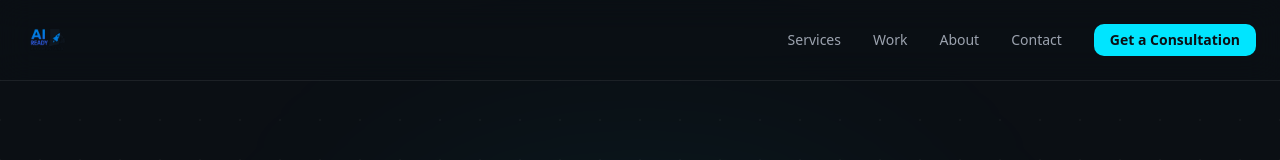
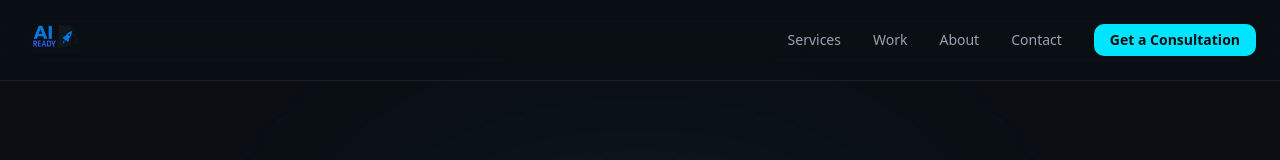
Before and after one commit to amartinez808/AiReadyRI, a Next.js app: page / in a window 1280 px wide. Shown: the top 160 px of the page. Built offline with nearby package versions, Linux system fonts and the light colour scheme.

Commit message:
style: increase navbar logo size

```diff
--- a/components/layout/navbar.tsx
+++ b/components/layout/navbar.tsx
@@ -25,9 +25,9 @@ export function Navbar() {
             <Image
               src="/images/IMG_3245.png"
               alt="AI Ready RI Logo"
-              width={200}
-              height={60}
-              className="h-12 w-auto"
+              width={250}
+              height={80}
+              className="h-16 w-auto"
               priority
             />
           </Link>
```
